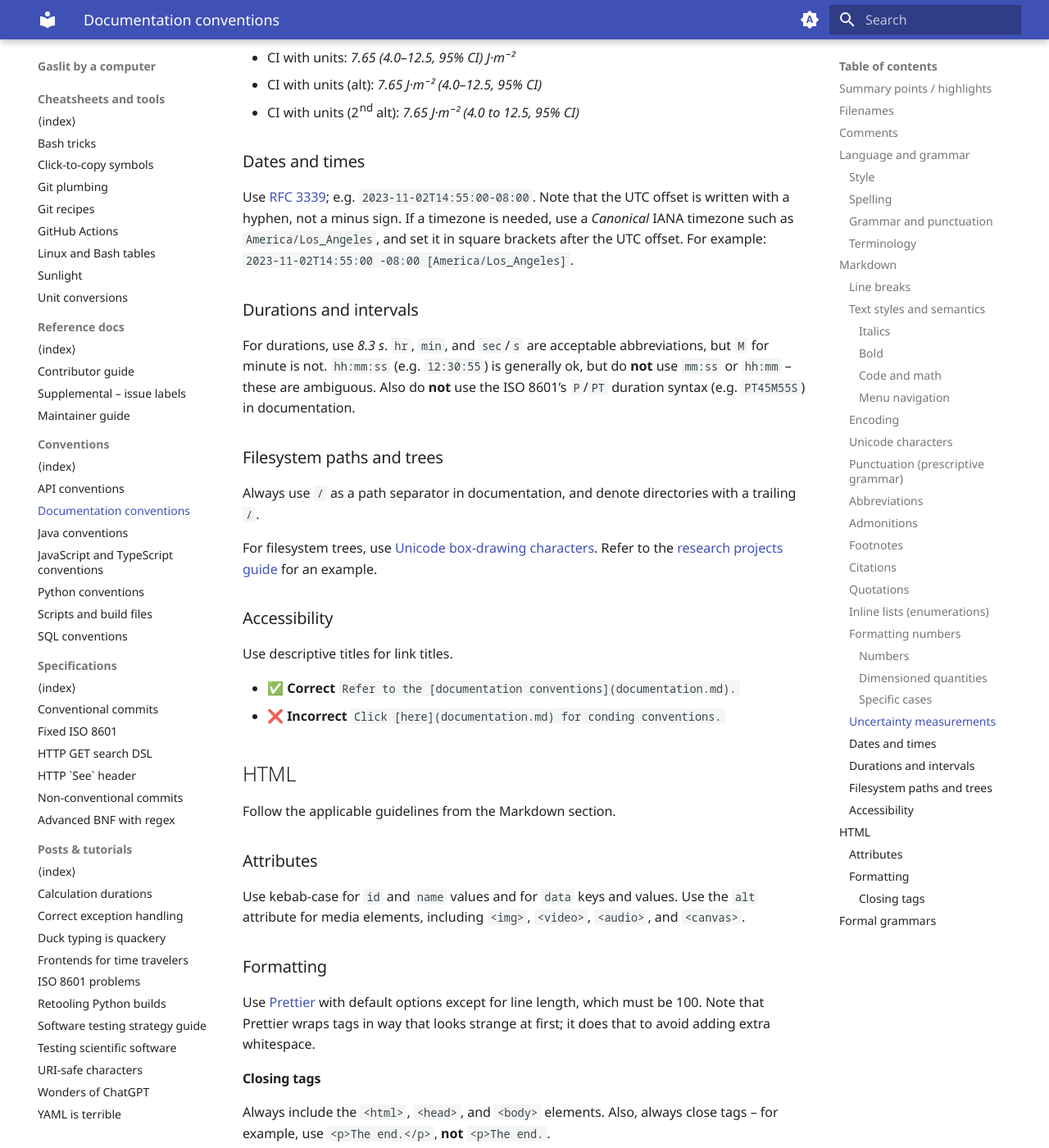
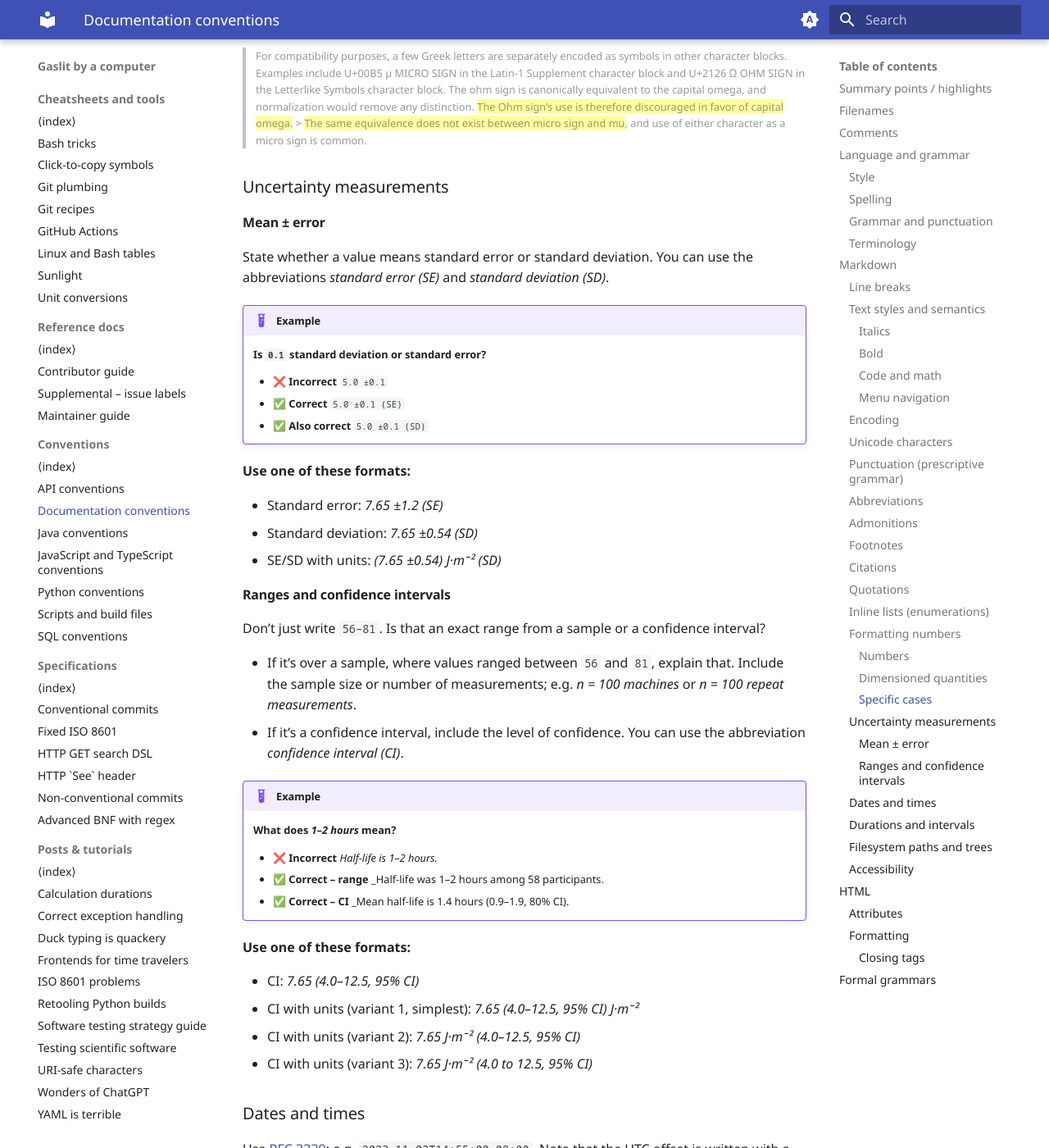
Before and after one commit to dmyersturnbull/dmyersturnbull.github.io, an MkDocs documentation site: the page built from contents/convention/documentation.md, in a window 1280 px wide and 1400 px high, scrolled down 9772 px. Shown: the whole window at 82% size. Built offline with MkDocs 1.6.1 and Material for MkDocs 9.7.7, drawn with Linux system fonts in a browser that asks for light colours; comment, search, counter and statistics services are not loaded; some of the changed text lies outside the part shown.

Commit message:
feat: clarify some documentation conventions

````diff
--- a/contents/convention/documentation.md
+++ b/contents/convention/documentation.md
@@ -34,6 +34,12 @@ Here are the important points.
 
 - Forgo comments that are superfluous or included out of habit or convention.
 
+<b>Quantities:</b>
+
+- Prefer this format: `123<NNBSP>456.123<NNBSP>456<NBSP>kW`; e.g. `123 456.123 456 kW`.
+- For uncertainties, state what the numbers mean.
+  E.g.: _1 ± 1 (SD)_, _1 ± 1 (SE)_, _1 (0–2, 90% CI)_, or _0–2 over 100 trials_.
+
 ## Filenames
 
 This section can apply to naming of URI nodes, database IDs, and similar constructs.
@@ -55,10 +61,29 @@ Restrict to `-`, `.`, `[a-z]`, and `[0-9]`, unless there is a compelling reason
 If necessary, `--`, `+`, and `~` can be used as specialized word separators.
 For example, `+` could denote joint authorship in `mary-johnson+kerri-swanson-document.pdf`.
 
+Limit names to 255 characters, and don’t use reserved names, including
+[Windows reserved filenames](https://learn.microsoft.com/en-us/windows/win32/fileio/naming-a-file#naming-conventions).
+
 Always use one or more filename extensions, except for executable files;
 e.g. `LICENSE.txt` or `LICENSE.md`, **not** `LICENSE`.
 Where possible, use `.yaml` for YAML, `.html` for HTML, and `.jpeg` for JPEG.
 In particular, **do not** use `.yml`, `.htm`, `.jpg`, or `.jfif`.
+
+!!! info "Want plain English?"
+
+    Path components MUST be legal in major filesystems and MUST NOT exceed 255 characters.
+
+    They SHOULD match
+
+    ```regexp
+    [A-Za-z0-9]([A-Za-z0-9_,()+~-]|\.(?!\.))++
+    ```
+
+    It is RECOMMENDED for them to match
+
+    ```regexp
+    [a-z0-9_]([a-z0-9+~.-]++(\.[a-z0-9]+))(?!\.)
+    ```
 
 ## Comments
 
@@ -510,7 +535,7 @@ Use:
 
 - A normal space **or**
   a no-breaking space
-  (` `/[U+00A0](https://www.fileformat.info/info/unicode/char/00A0/index.htm)/`&nbsp;`)
+  (` `/[U+00A0](https://www.fileformat.info/info/unicode/char/00A0/index.htm)/`&nbsp;`)
   to separate magnitude and units.
 - A middle dot
   (`·`/[U+00B7](https://www.fileformat.info/info/unicode/char/00B7/index.htm)/`&middot;`)
@@ -570,21 +595,50 @@ From the
 
 ### Uncertainty measurements
 
+#### Mean ± error
+
 State whether a value means standard error or standard deviation.
-Do **not** write `5.0 ±0.1` – that’s ambiguous.
-You may use the abbreviations
-_standard error (SE)_, _standard deviation (SD)_, and _confidence interval (CI)_,
-or spell them out.
+You can use the abbreviations _standard error (SE)_ and _standard deviation (SD)_.
 
-Use one of these formats:
+!!! example
+
+    **Is `0.1` standard deviation or standard error?**
+
+    - **❌ Incorrect** `5.0 ±0.1`
+    - **✅ Correct** `5.0 ±0.1 (SE)`
+    - **✅ Also correct** `5.0 ±0.1 (SD)`
+
+**Use one of these formats:**
 
 - Standard error: _7.65 ±1.2 (SE)_
 - Standard deviation: _7.65 ±0.54 (SD)_
-- Confidence interval: _7.65 (4.0–12.5, 95% CI)_
 - SE/SD with units: _(7.65 ±0.54) J·m⁻² (SD)_
-- CI with units: _7.65 (4.0–12.5, 95% CI) J·m⁻²_
-- CI with units (alt): _7.65 J·m⁻² (4.0–12.5, 95% CI)_
-- CI with units (2nd alt): _7.65 J·m⁻² (4.0 to 12.5, 95% CI)_
+
+#### Ranges and confidence intervals
+
+Don’t just write `56–81`.
+Is that an exact range from a sample or a confidence interval?
+
+- If it’s over a sample, where values ranged between `56` and `81`, explain that.
+  Include the sample size or number of measurements;
+  e.g.  _n = 100 machines_ or _n = 100 repeat measurements_.
+- If it’s a confidence interval, include the level of confidence.
+  You can use the abbreviation _confidence interval (CI)_.
+
+!!! example
+
+    **What does _1–2 hours_ mean?**
+
+    - **❌ Incorrect** _Half-life is 1–2 hours._
+    - **✅ Correct – range** _Half-life was 1–2 hours among 58 participants.
+    - **✅ Correct – CI** _Mean half-life is 1.4 hours (0.9–1.9, 80% CI).
+
+**Use one of these formats:**
+
+- CI: _7.65 (4.0–12.5, 95% CI)_
+- CI with units (variant 1, simplest): _7.65 (4.0–12.5, 95% CI) J·m⁻²_
+- CI with units (variant 2): _7.65 J·m⁻² (4.0–12.5, 95% CI)_
+- CI with units (variant 3): _7.65 J·m⁻² (4.0 to 12.5, 95% CI)_
 
 ### Dates and times
 
````
